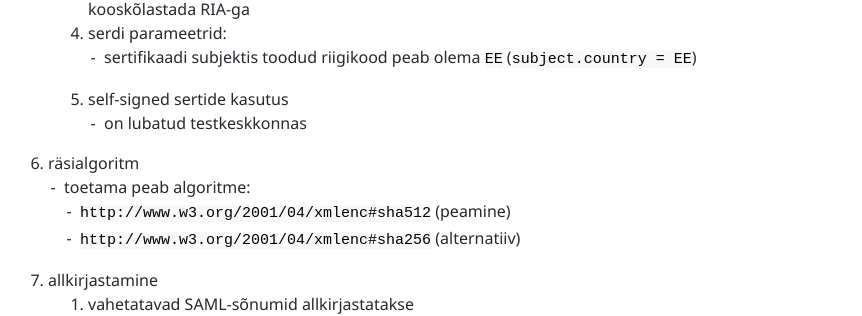
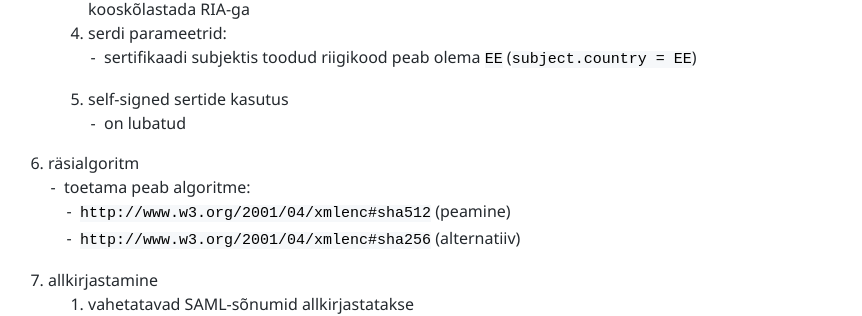
Before and after one commit to e-gov/eIDAS-Node, a Jekyll site: the page built from Spetsifikatsioon.md, in a window 1280 px wide and 900 px high, scrolled down 2334 px. Shown: the part 148-464 px from the top of the window, without its empty margins (0-862 px from the left). Built offline with Jekyll 4.4.1, drawn with Linux system fonts in a browser that asks for light colours; our own code applies the rules of GitHub Pages for plain Markdown files.

Commit message:
Update Spetsifikatsioon.md

```diff
--- a/Spetsifikatsioon.md
+++ b/Spetsifikatsioon.md
@@ -72,7 +72,7 @@ Joonis 1. Metateabe otspunktid (punasega) ja SAML sõnumite vastuvõtupunktid
     4. serdi parameetrid:
         - sertifikaadi subjektis toodud riigikood peab olema `EE` (`subject.country = EE`)
     5. self-signed sertide kasutus
-        - on lubatud testkeskkonnas
+        - on lubatud
 6. räsialgoritm
     - toetama peab algoritme:
         - `http://www.w3.org/2001/04/xmlenc#sha512` (peamine)
```
